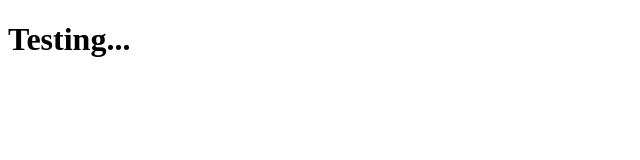
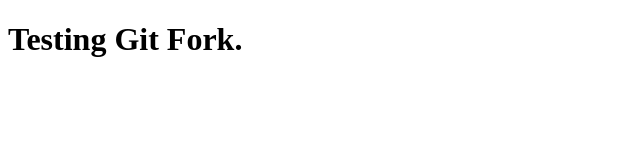
Before and after one commit to mark-56/test-repo, a plain HTML site: page index.html in a window 1280 px wide. Shown: the whole page, without its empty margins (0-640 px from the left). Drawn offline with Linux system fonts and the light colour scheme.

Commit message:
push test.

```diff
--- a/index.html
+++ b/index.html
@@ -7,6 +7,6 @@
     <title>Testing...</title>
 </head>
 <body>
-    <h1>Testing...</h1>
+    <h1>Testing Git Fork.</h1>
 </body>
 </html>
```
